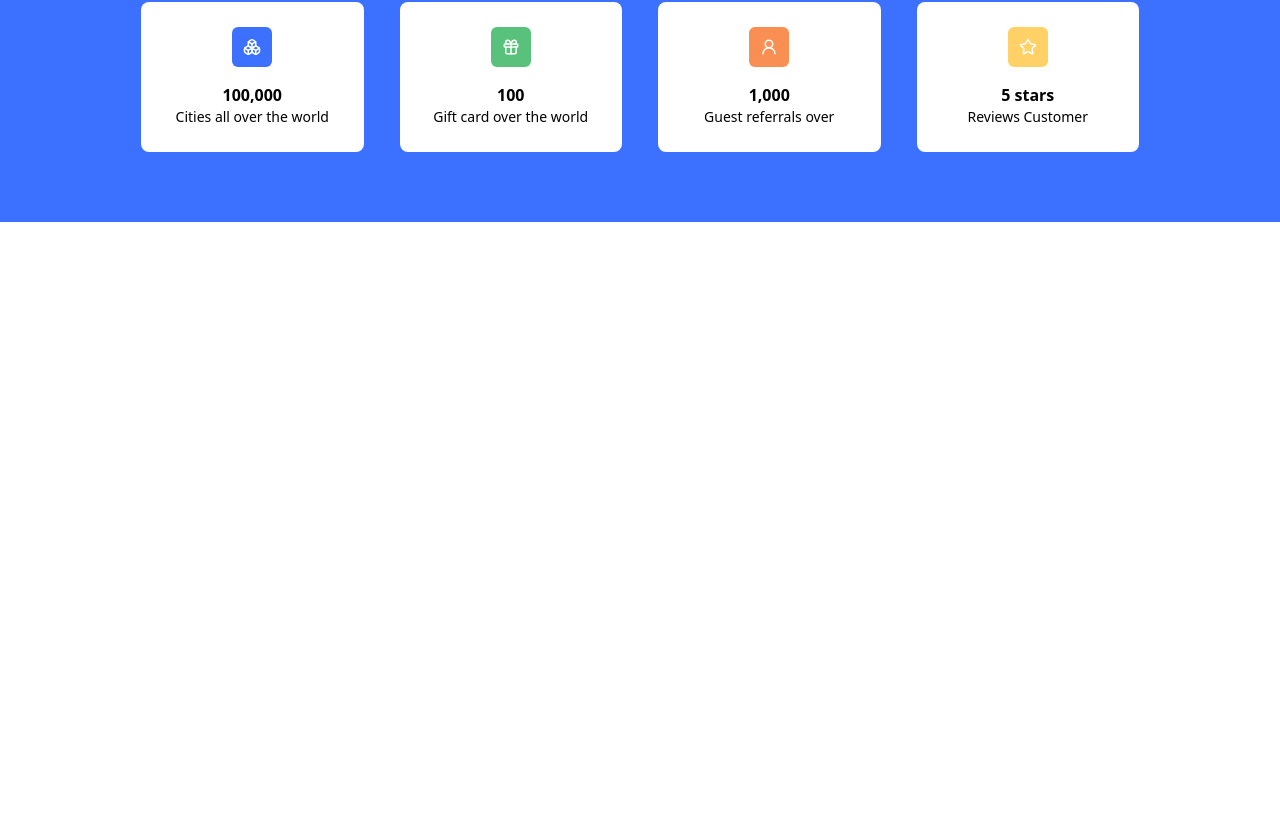
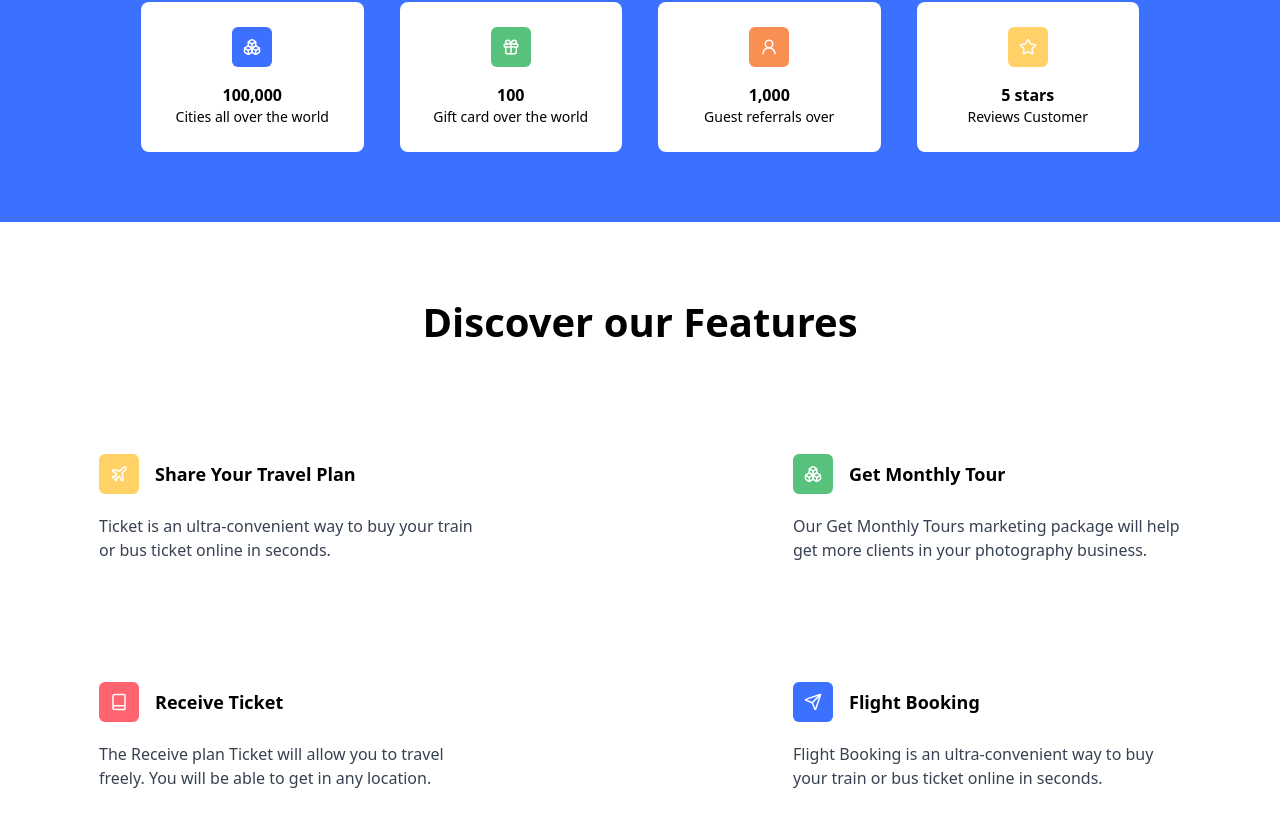
Before and after one commit to dzungmv/travel-air, a Next.js app: page / in a window 1280 px wide. Shown: the part 4232-5058 px from the top of the page. Before the commit the page ends 4454 px from the top, so only its background shows below. Built offline with nearby package versions, Linux system fonts and the light colour scheme.

Commit message:
[FEAT] Home Discover

```diff
--- a/app/(stage)/page.tsx
+++ b/app/(stage)/page.tsx
@@ -1,5 +1,6 @@
 import HomeAirTrav from "@/_features/home/air-trav";
 import HomeBooking from "@/_features/home/booking";
+import HomeDiscover from "@/_features/home/discover";
 import HomeEasyBooking from "@/_features/home/easy-trip";
 import HomeHero from "@/_features/home/hero";
 import HomeInnovate from "@/_features/home/innovate";
@@ -16,6 +17,7 @@ export default function Home() {
       <HomeEasyBooking />
       <HomeWorks />
       <HomeAirTrav />
+      <HomeDiscover />
     </>
   );
 }
--- /dev/null
+++ b/src/_features/home/discover.tsx
@@ -0,0 +1,57 @@
+import { Book, Boxes, Plane, Send } from "lucide-react";
+
+export default function HomeDiscover() {
+  return (
+    <section className="max-w-secondary mx-auto py-[70px] px-4 lg:text-center">
+      <h2 className="text-4xl lg:text-[40px] lg:leading-[60px] font-semibold mb-[74px]">
+        Discover our Features
+      </h2>
+
+      <ul className="grid grid-cols-1 md:grid-cols-2 gap-7 md:gap-[50px] lg:gap-[250px] lg:gap-y-[64px] gap-y-[64px]">
+        {discovers.map((item) => (
+          <li key={item.title} className="space-y-5 md:p-7">
+            <div className="flex items-center gap-4">
+              <div
+                className="size-10 text-white rounded-md grid place-items-center"
+                style={{ backgroundColor: item.color }}
+              >
+                {item.icon}
+              </div>
+
+              <h5 className="font-semibold text-lg">{item.title}</h5>
+            </div>
+
+            <p className="text-gray-700 text-start">{item.des}</p>
+          </li>
+        ))}
+      </ul>
+    </section>
+  );
+}
+
+const discovers = [
+  {
+    title: "Share Your Travel Plan",
+    des: "Ticket is an ultra-convenient way to buy your train or bus ticket online in seconds.",
+    icon: <Plane size={18} />,
+    color: "#FFD166",
+  },
+  {
+    title: "Get Monthly Tour",
+    des: "Our Get Monthly Tours marketing package will help get more clients in your photography business. ",
+    icon: <Boxes size={18} />,
+    color: "#58C27D",
+  },
+  {
+    title: "Receive Ticket",
+    des: "The Receive plan Ticket will allow you to travel freely. You will be able to get in any location.",
+    icon: <Book size={18} />,
+    color: "#FF6370",
+  },
+  {
+    title: "Flight Booking",
+    des: "Flight Booking is an ultra-convenient way to buy your  train or bus ticket online in seconds.",
+    icon: <Send size={18} />,
+    color: "#3B71FE",
+  },
+];
```
